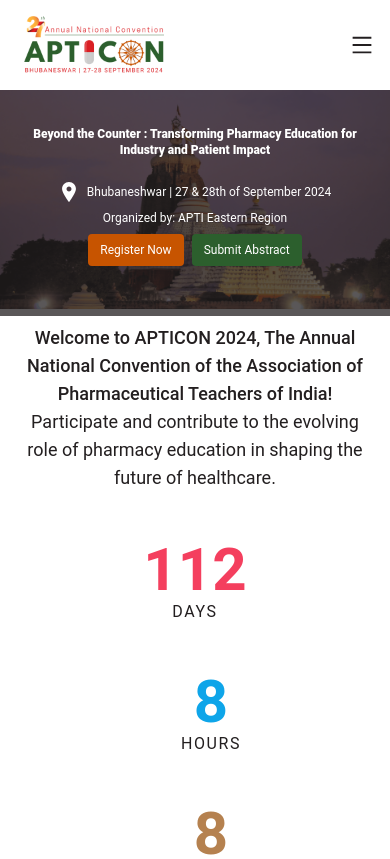
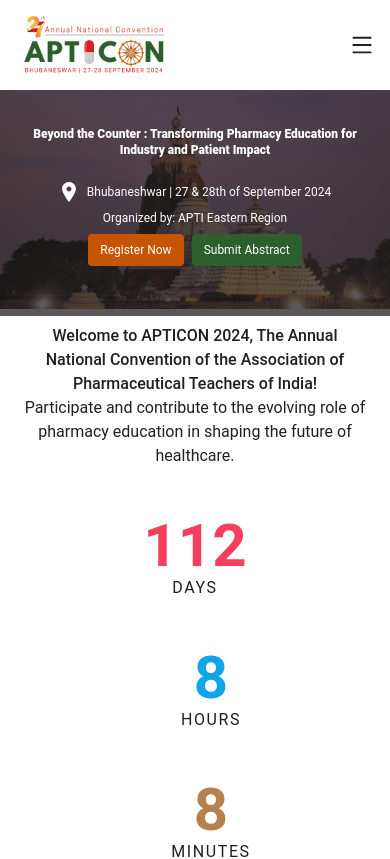
Before and after one commit to ravindrasirvi609/APTICON24, a Next.js app: page / in a window 390 px wide. Shown: the top 859 px of the page. Built offline with nearby package versions, Linux system fonts and the light colour scheme.

Commit message:
Refactor page.tsx to update font weight, container padding, and event details

```diff
--- a/src/app/page.tsx
+++ b/src/app/page.tsx
@@ -181,11 +181,11 @@
         </section>
 
         <div className="container mx-auto py-2 px-6 lg:hidden">
-          <p className="text-lg md:text-md text-black font-medium text-center lg:text-xl">
+          <p className="text-base md:text-md text-black font-medium text-center lg:text-xl">
             Welcome to APTICON 2024, The Annual National Convention of the
             Association of Pharmaceutical Teachers of India!
           </p>
-          <p className="text-lg md:text-md text-black font-normal text-center lg:text-xl">
+          <p className="text-base md:text-md text-black font-normal text-center lg:text-xl">
             Participate and contribute to the evolving role of pharmacy
             education in shaping the future of healthcare.
           </p>
```
